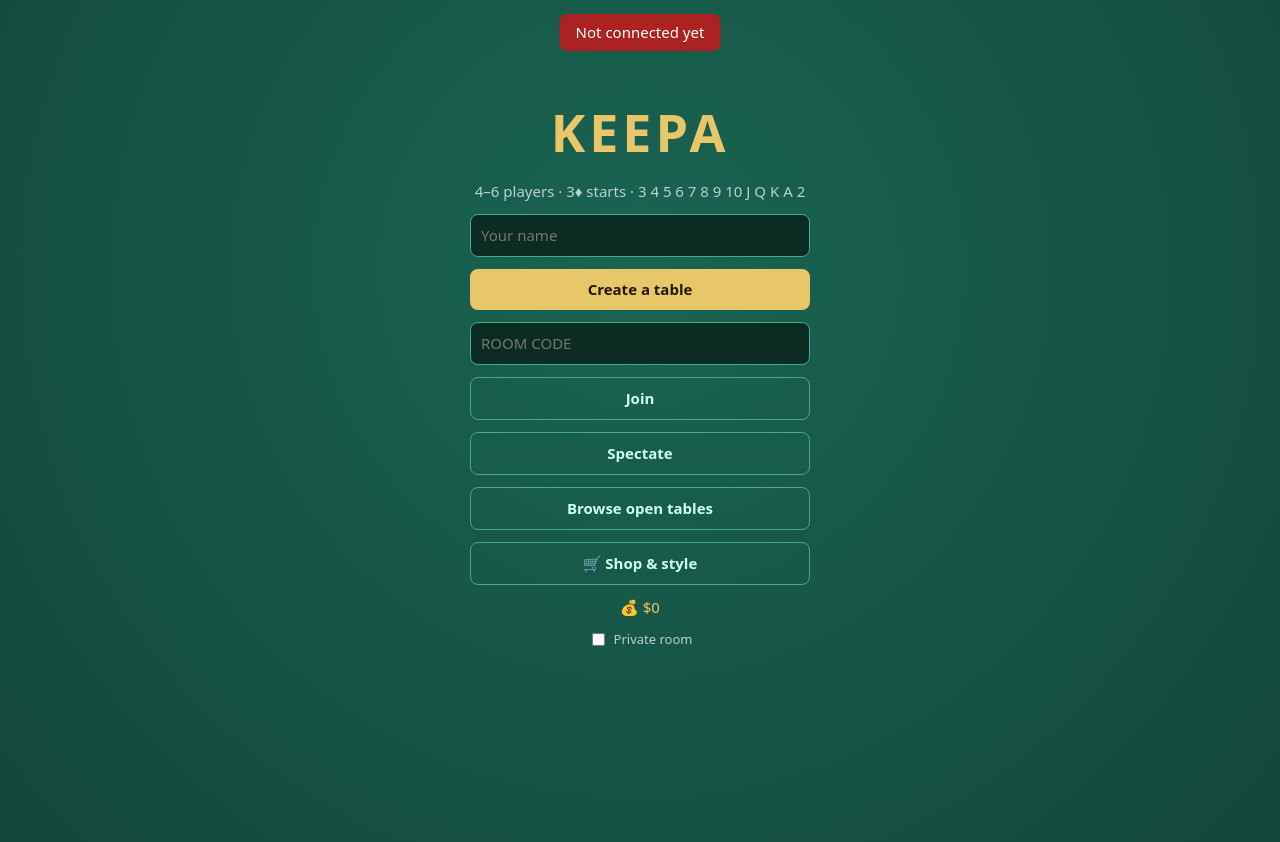
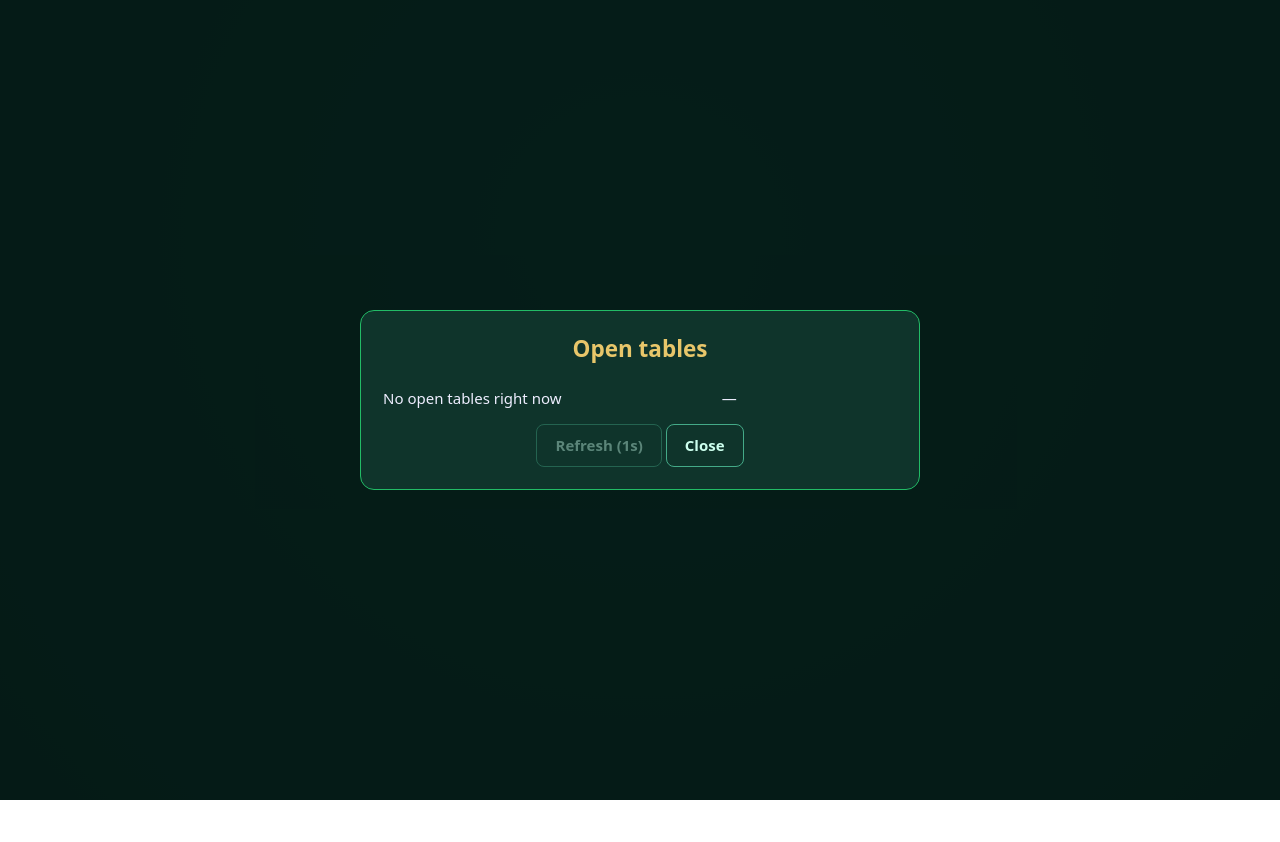
Before and after one commit to Anthythesys/keepa, a website: page public/index.html in a window 1280 px wide. Both pictures are taken after a click on the button "Browse open tables". After the commit the page ends 800 px from the top, so only its background shows below. Drawn offline with Linux system fonts and the light colour scheme.

Commit message:
Spectator view, room-list refresh, and long-name kick fixes
- Spectators now see the hand of the player whose turn it is (labeled in
  the status bar); their own hand is non-interactive
- Open-table browser works straight from the home screen (connects on
  demand) and always shows a Refresh button with a 3s cooldown
- Host kick button is no longer clipped out of view by long player names
  (name truncates with ellipsis; button stays visible and clickable)

```diff
--- a/public/index.html
+++ b/public/index.html
@@ -28,7 +28,7 @@
   button:disabled { opacity:.4; cursor:not-allowed; }
   button.ghost { background:transparent; color:#cfe; border:1px solid #4a8; }
   .rm { background:#a33; color:#fff; padding:0 7px; border-radius:6px; margin-left:6px; }
-  .seat .k { background:#a33; color:#fff; border:0; border-radius:6px; padding:0 6px; margin-left:4px;
+  .seat .k { background:#a33; color:#fff; border:0; border-radius:6px; padding:0 6px; flex:0 0 auto;
              font-size:11px; cursor:pointer; }
   .card.back { background:var(--card-back); }
   html[data-cards="minimal"] .card.back { background:linear-gradient(135deg,#e6ecef,#aab6bd); }
@@ -50,7 +50,8 @@
   .seat { position:absolute; transform:translate(-50%,-50%); background:color-mix(in srgb, var(--line) 87%, transparent); border:1px solid #2b6;
           border-radius:10px; padding:5px 10px; min-width:96px; max-width:150px; text-align:center; transition:border-color .2s, box-shadow .2s; }
   .seat.turn { border-color:var(--gold); box-shadow:0 0 0 2px #e8c66a55; }
-  .seat .nm { font-weight:600; font-size:14px; white-space:nowrap; overflow:hidden; text-overflow:ellipsis; }
+  .seat .nm { display:flex; align-items:center; justify-content:center; gap:5px; font-weight:600; font-size:14px; }
+  .seat .nmx { min-width:0; overflow:hidden; text-overflow:ellipsis; white-space:nowrap; }
   .seat .ct { font-size:12px; color:#9fc; }
   .seat.winner { border-color:var(--gold); animation:winpulse 1s ease-in-out infinite; }
   .tag { display:inline-block; font-size:11px; padding:1px 6px; border-radius:6px; background:#e8c66a; color:#231a05; margin-left:4px; }
@@ -100,6 +101,8 @@
 
   #you { text-align:center; padding-bottom:24px; }
   .hand { display:flex; justify-content:center; padding:8px; flex-wrap:wrap; gap:0; }
+  .hand.spectate { pointer-events:none; }
+  .hand.spectate .card { opacity:.92; }
   #actions { display:flex; gap:10px; justify-content:center; margin-top:6px; }
 
   #log { max-width:640px; margin:0 auto 30px; background:color-mix(in srgb, var(--line) 60%, transparent); border-radius:10px; padding:8px 12px; font-size:13px;
@@ -441,9 +444,36 @@ $('spectate').onclick = () => {
   ensureSocket();
 };
 let roomList = [];
+const ROOM_COOLDOWN = 3000; // ms between manual room-list refreshes
+let lastRoomsAt = 0, roomCooldownTimer = null;
+
+function roomCooldownLeft() {
+  return Math.max(0, Math.ceil((ROOM_COOLDOWN - (Date.now() - lastRoomsAt)) / 1000));
+}
+function applyRoomCooldownUI() {
+  const rb = $('refresh-rooms');
+  if (!rb) return;
+  const left = roomCooldownLeft();
+  rb.disabled = left > 0;
+  rb.textContent = left > 0 ? `Refresh (${left}s)` : 'Refresh';
+}
+// Ask the server for the open-table list. A socket may not exist yet on the
+// home screen, so queue the request and let ensureSocket() flush it.
+function requestRooms() {
+  if (Date.now() - lastRoomsAt < ROOM_COOLDOWN) { applyRoomCooldownUI(); return; }
+  lastRoomsAt = Date.now();
+  pending = { t: 'list' };
+  ensureSocket();
+  applyRoomCooldownUI();
+  clearInterval(roomCooldownTimer);
+  roomCooldownTimer = setInterval(() => {
+    applyRoomCooldownUI();
+    if (roomCooldownLeft() <= 0) clearInterval(roomCooldownTimer);
+  }, 250);
+}
 $('browse').onclick = () => {
-  if (!ws || ws.readyState !== 1) return boom('Not connected yet');
-  send({ t: 'list' });
+  renderRoomList(); // show what we have right away
+  requestRooms();
 };
 
 // ---- customization: table theme, card style, avatar emoji ----
@@ -544,7 +574,7 @@ function render() {
   // header
   $('hcode').textContent = S.code || myCode;
   $('hround').textContent = S.phase === 'lobby' ? 'Lobby' : 'Round ' + S.round + ' · dealt by ' + (S.dealer || '?');
-  $('hlog').textContent = S.phase === 'play' && S.youTurn ? 'Your turn' : '';
+  $('hlog').textContent = S.spectating ? (S.phase === 'play' && S.turn ? `👁 watching ${S.turn}` : '👁 spectating') : S.phase === 'play' && S.youTurn ? 'Your turn' : '';
 
   // seats around the polygon table, you always at the bottom
   const n = S.players.length;
@@ -564,7 +594,7 @@ function render() {
     const cards = S.phase === 'lobby' ? '' : `<div class="ct">${p.out ? 'finished' : p.count + ' cards'}</div>`;
     const win = champ === p.name ? ' winner' : '';
     const kick = S.phase !== 'lobby' && S.you === S.host && !p.you && !p.bot ? `<button class="k" data-id="${p.id}" title="Kick (a bot takes over)">×</button>` : '';
-    return `<div class="seat${p.isTurn ? ' turn' : ''}${win}" style="left:${x}%;top:${y}%"><div class="nm">${avatarOf(p)}${win ? '🏆 ' : ''}${esc(p.name)}${p.you ? ' (you)' : ''}${kick}</div>${cards}${badges}</div>`;
+    return `<div class="seat${p.isTurn ? ' turn' : ''}${win}" style="left:${x}%;top:${y}%"><div class="nm"><span class="nmx">${avatarOf(p)}${win ? '🏆 ' : ''}${esc(p.name)}${p.you ? ' (you)' : ''}</span>${kick}</div>${cards}${badges}</div>`;
   }).join('');
   $('chips').querySelectorAll('.k').forEach(el => {
     el.onclick = e => {
@@ -600,7 +630,7 @@ function render() {
       $('status').textContent = `${S.stack.by} may stack up to ${S.stack.max} more or end the play`;
       $('status').className = '';
     } else {
-      $('status').textContent = S.phase !== 'play' ? '' : S.youTurn ? (S.topPlay ? 'Your turn — beat it or pass' : 'Your turn — you lead') : 'Waiting for ' + (S.turn || '…');
+      $('status').textContent = S.phase !== 'play' ? '' : S.spectating ? `👁 ${S.watch || S.turn || '…'}'s hand` : S.youTurn ? (S.topPlay ? 'Your turn — beat it or pass' : 'Your turn — you lead') : 'Waiting for ' + (S.turn || '…');
       $('status').className = S.youTurn ? 'you' : '';
     }
   }
@@ -609,12 +639,13 @@ function render() {
   const prevIds = lastHandIds;
   lastHandIds = new Set((S.hand || []).map(c => c.id));
   const playable = S.phase === 'play' && S.youTurn && !S.spectating;
-  $('hand').innerHTML = S.spectating ? '' : (S.hand || []).map(c => {
+  $('hand').innerHTML = (S.hand || []).map(c => {
     let cls = '';
     if (sel.has(c.id)) cls = 'pick';
     else if (!prevIds.has(c.id)) cls = 'in';
     return cardHTML(c, cls);
   }).join('');
+  $('hand').classList.toggle('spectate', !!S.spectating);
   $('actions').classList.toggle('hidden', !((playable || pickMode || stackMode) && !S.spectating));
   $('play').textContent = pickMode ? `Give ${sel.size}/${S.trade.give}` : stackMode ? `Stack ${sel.size}/${S.stack.max}` : 'Play';
   $('play').disabled = pickMode ? (sel.size !== S.trade.give || !!once['give:' + S.round]) : stackMode ? !stackNow() : !legalNow();
@@ -686,10 +717,10 @@ function renderRoomList() {
   o.classList.remove('hidden');
   const rows = roomList.length
     ? roomList.map(r => `<li><span>${esc(r.code)}</span><span>${r.players - r.bots}/${r.max} players${r.bots ? ` (+${r.bots} bot${r.bots > 1 ? 's' : ''})` : ''}</span><span><button class="ghost" data-code="${esc(r.code)}" style="padding:4px 10px">Join</button></span></li>`).join('')
-    : '<li><span>No open tables right now</span><span>—</span><span><button class="ghost" id="refresh-rooms" style="padding:4px 10px">Refresh</button></span></li>';
+    : '<li><span>No open tables right now</span><span>—</span><span></span></li>';
   p.innerHTML = `<h2>Open tables</h2>
     <ul style="max-height:40vh;overflow:auto">${rows}</ul>
-    <button id="close-rooms" class="ghost">Close</button>`;
+    <div><button id="refresh-rooms" class="ghost">Refresh</button> <button id="close-rooms" class="ghost">Close</button></div>`;
   p.querySelectorAll('button[data-code]').forEach(btn => {
     btn.onclick = () => {
       $('code').value = btn.dataset.code;
@@ -698,7 +729,8 @@ function renderRoomList() {
     };
   });
   const rb = $('refresh-rooms');
-  if (rb) rb.onclick = () => send({ t: 'list' });
+  if (rb) rb.onclick = () => requestRooms();
+  applyRoomCooldownUI();
   $('close-rooms').onclick = () => {
     o.classList.add('hidden');
     $('home').classList.remove('hidden');
--- a/server.js
+++ b/server.js
@@ -101,6 +101,12 @@ function spectateView(g) {
   v.trade = null;
   v.stack = v.stack ? { by: v.stack.by, max: v.stack.max } : null;
   v.spectating = true;
+  // reveal the hand of the player whose turn it is, so viewers can follow the play
+  if (g.phase === 'play' && g.order[g.turnIdx]) {
+    const full = G.view(g, g.order[g.turnIdx]);
+    v.hand = full.hand;
+    v.watch = full.turn;
+  }
   return v;
 }
 
```
Also changed, not shown: README.md.
